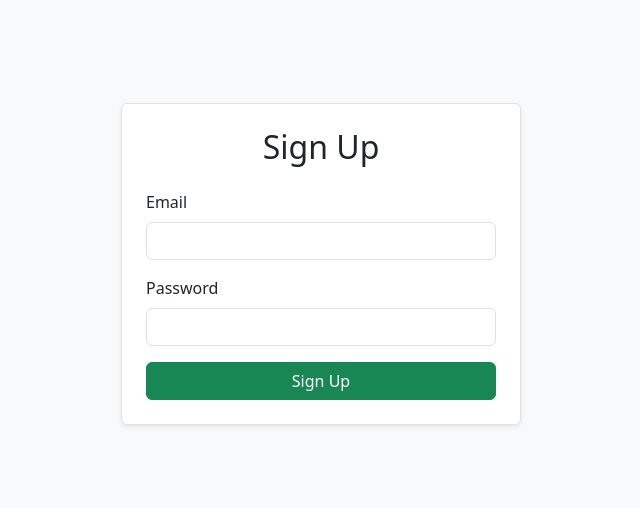
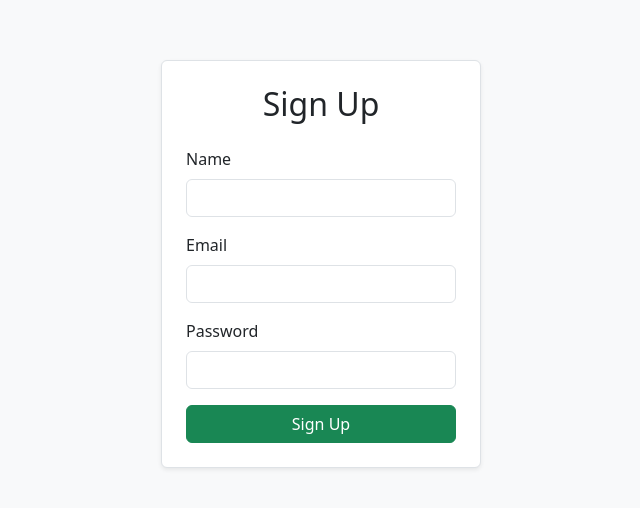
Before and after one commit to ashu-2503/ragxperiment.ai, a React (Vite) app in the folder frontend/: page / in a window 1280 px wide. Shown: the part 136-644 px from the top of the page, without its empty margins (319-959 px from the left). Built offline with nearby package versions, Linux system fonts and the light colour scheme.

Commit message:
created cors connection with frontend and backend

```diff
--- /dev/null
+++ b/frontend/src/config/connection.ts
@@ -0,0 +1,19 @@
+import axios from "axios";
+
+// Axios instance
+const api = axios.create({
+  baseURL: "http://localhost:8000", // FastAPI backend
+});
+
+// Example GET request function
+export const getData = async () => {
+  try {
+    const response = await api.get("/auth"); // make sure this endpoint exists
+    return response.data;
+  } catch (error: any) {
+    console.error("Error fetching data:", error.response?.data || error.message);
+    return null; // always return something
+  }
+};
+
+export default api;
--- a/frontend/src/modules/auth/signup.tsx
+++ b/frontend/src/modules/auth/signup.tsx
@@ -1,52 +1,57 @@
 import React, { useState } from "react";
+import api from "./../../config/connection";
 
 interface SignupProps {
   onSignup: () => void;
 }
 
 const Signup: React.FC<SignupProps> = ({ onSignup }) => {
+  const [name, setName] = useState("");
   const [email, setEmail] = useState("");
   const [password, setPassword] = useState("");
+  const [error, setError] = useState("");
+  const [loading, setLoading] = useState(false);
 
-  const handleSignup = (e: React.FormEvent) => {
+  const handleSignup = async (e: React.FormEvent) => {
     e.preventDefault();
-    console.log("Signing up with:", { email, password });
-    onSignup();
+    setLoading(true);
+    setError("");
+
+    try {
+      const response = await api.post("/auth/signup", { name, email, password });
+      console.log(response.data);
+      onSignup();
+    } catch (err: any) {
+      console.error(err.response?.data || err.message);
+      setError(err.response?.data?.detail || "Signup failed");
+    } finally {
+      setLoading(false);
+    }
   };
 
   return (
     <div className="d-flex justify-content-center align-items-center vh-100 bg-light">
-      <form
-        onSubmit={handleSignup}
-        className="p-4 border rounded shadow-sm bg-white"
-        style={{ minWidth: "320px", maxWidth: "400px", width: "400px" }}
-      >
+      <form onSubmit={handleSignup} className="p-4 border rounded shadow-sm bg-white" style={{ minWidth: "320px", maxWidth: "400px" }}>
         <h2 className="mb-4 text-center">Sign Up</h2>
+        {error && <div className="alert alert-danger">{error}</div>}
+
+        <div className="mb-3">
+          <label className="form-label">Name</label>
+          <input type="text" className="form-control" value={name} onChange={(e) => setName(e.target.value)} required />
+        </div>
 
         <div className="mb-3">
           <label className="form-label">Email</label>
-          <input
-            type="email"
-            className="form-control"
-            value={email}
-            onChange={(e) => setEmail(e.target.value)}
-            required
-          />
+          <input type="email" className="form-control" value={email} onChange={(e) => setEmail(e.target.value)} required />
         </div>
 
         <div className="mb-3">
           <label className="form-label">Password</label>
-          <input
-            type="password"
-            className="form-control"
-            value={password}
-            onChange={(e) => setPassword(e.target.value)}
-            required
-          />
+          <input type="password" className="form-control" value={password} onChange={(e) => setPassword(e.target.value)} required />
         </div>
 
-        <button type="submit" className="btn btn-success w-100">
-          Sign Up
+        <button type="submit" className="btn btn-success w-100" disabled={loading}>
+          {loading ? "Signing up..." : "Sign Up"}
         </button>
       </form>
     </div>
```
